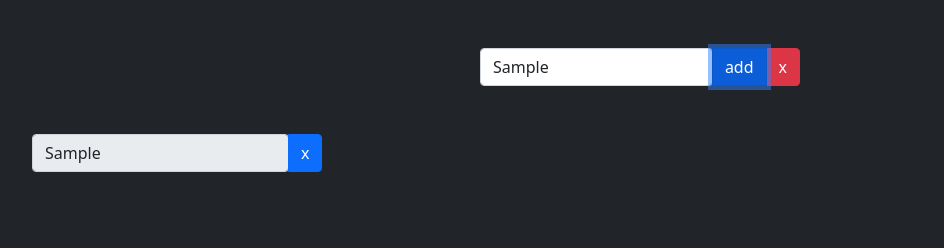
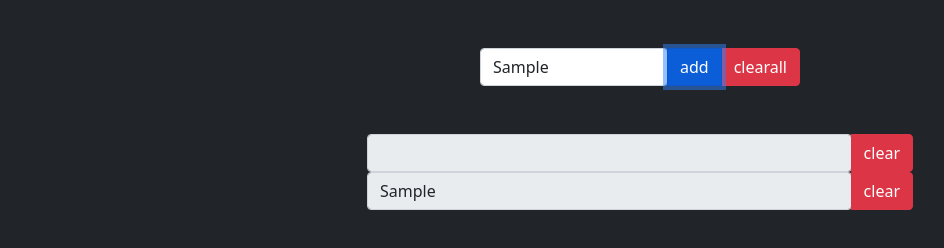
Before and after one commit to MewMihStow3339/intern_js.github.io, a plain HTML site: page ass/ass3/ass3.html in a window 1280 px wide. Both pictures are taken after typing "Sample" into the empty fields and a click on the button "add". Shown: the whole page, without its empty margins (0-944 px from the left). Drawn offline with nearby package versions, Linux system fonts and the light colour scheme.

Commit message:
idk 04-08

```diff
--- a/ass/ass3/ass3.html
+++ b/ass/ass3/ass3.html
@@ -16,14 +16,16 @@
     <div class="mt-5 w-25 position-relative start-50 translate-middle-x btn-group">
         <input type="text" name="inp" class="form-control" id="inp">
         <button type="button" class="btn btn-primary" id="btn" onclick="add()">add</button>
-        <button type="button" class="btn btn-danger" id="btnrm" onclick="remove()">x</button>
+        <button type="button" class="btn btn-danger" id="btnrm" onclick="removeall()">clearall</button>
     </div>
     <br>
-    <ul class="mt-5 position-relative start-50 translate-middle-x text-light" id="ul">
-        <!-- <li class="btn-group" id="li0">
-            <input type="text" name="disp" class="form-control" id="disp" disabled>
-            <button type="button" class="btn btn-danger" id="btnrm" onclick="remove()">x</button>
-        </li><br> -->
+    <ul class="mt-5 container text-center" id="ul1">
+        <ul class="mt-5 container-sm" id="ul">
+            <li class="btn-group col-md-6" id="li0">
+                <input type="text" name="disp" class="form-control" id="disp" disabled>
+                <button type="button" class="btn btn-danger" id="btnrm" onclick="remove()">clear</button>
+            </li>
+        </ul>
     </ul>
 
 
--- a/ass/ass3/ass3.js
+++ b/ass/ass3/ass3.js
@@ -2,7 +2,7 @@ let i = 1;
 let btni = 1;
 const add = () => {
     const newli = document.createElement("li")
-    newli.setAttribute("class", "btn-group")
+    newli.setAttribute("class", "btn-group col-md-6")
     newli.setAttribute("id", `li${i}`)
     document.querySelector("#ul").appendChild(newli)
 
@@ -18,19 +18,19 @@ const add = () => {
 
     const newbtn = document.createElement("button")
     newbtn.type = "button"
-    newbtn.innerHTML = "x"
-    newbtn.setAttribute("class", "btn btn-primary")
+    newbtn.innerHTML = "clear"
+    newbtn.setAttribute("class", "btn btn-danger")
     newbtn.setAttribute("id", `btn${btni}`)
     newbtn.setAttribute("onclick", `remove(li${i})`)
     document.querySelector(`#li${i}`).appendChild(newbtn)
 
-    const br = document.createElement("br")
-    document.querySelector(`#ul`).appendChild(br)
+    // const br = document.createElement("br")
+    // document.querySelector(`#ul`).appendChild(br)
     i++
     btni++
 }
 function remove(id) {
-    console.log(id);
+    // console.log(id);
     // i--
     // btni--
     // let el = document.getElementById(`li${i}`);
@@ -38,3 +38,7 @@ function remove(id) {
     // newli.removeChild(newli.lastElementChild)
     newli.removeChild(id)
 }
+function removeall(){
+    const removeallli = document.getElementById("ul")
+    removeallli.innerHTML = ""
+}
```
